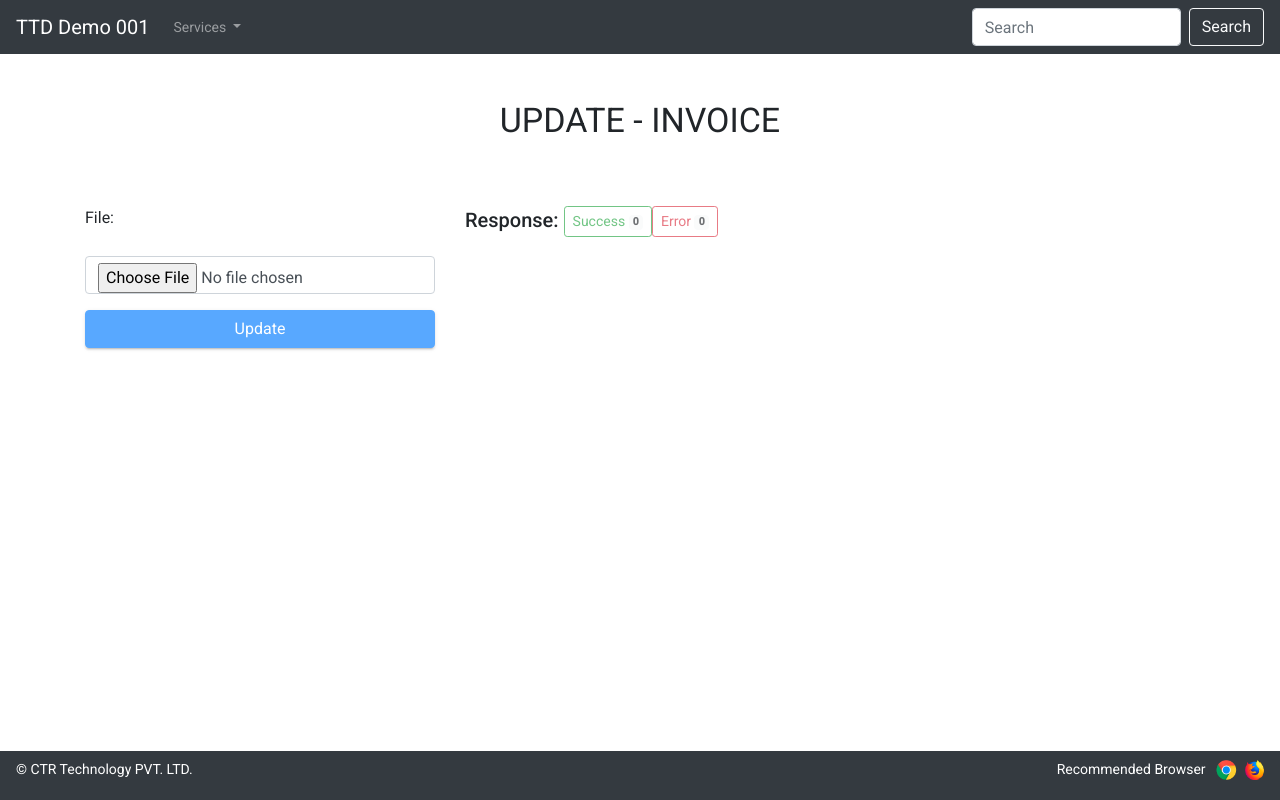
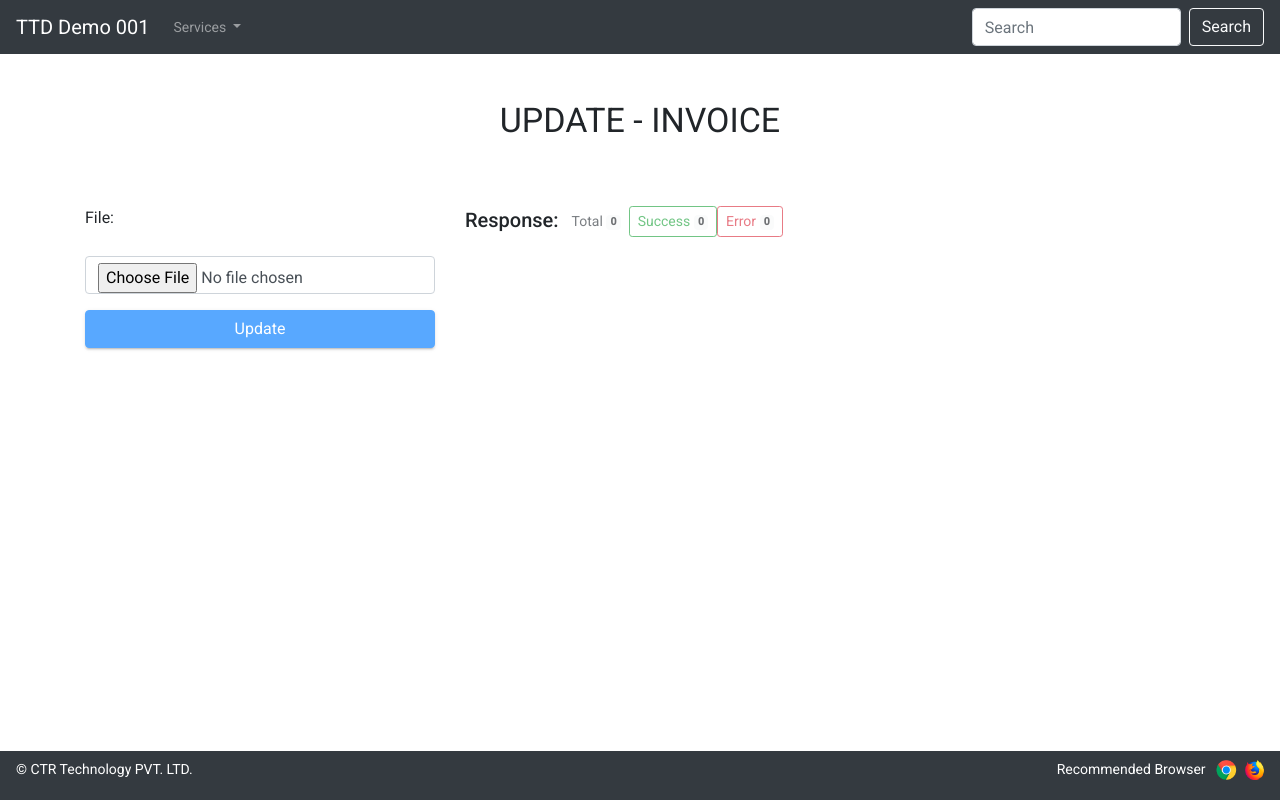
Before and after one commit to pjha-code/TTDdemo001-ng, an Angular app: page /invoice/updateInvoice in a window 1280 px wide. Built offline with nearby package versions, Linux system fonts and the light colour scheme.

Commit message:
update for patch invoice status

```diff
--- a/src/app/invoice/patch-invoice/patch-invoice.component.html
+++ b/src/app/invoice/patch-invoice/patch-invoice.component.html
@@ -57,6 +57,11 @@
         <div class="col-sm-12 col-lg-8">
             <h3 class="mat-h2 mat-title">
                 Response:
+                <button type="button" class="btn btn-sm btn-outline-dark" disabled style="border: white;">
+                    Total <span class="badge badge-light">{{invalidRecorList.length+validRecorList.length}}</span>
+                    <span class="sr-only">unread messages</span>
+                </button>
+
                 <button type="button" class="btn btn-sm btn-outline-success" [disabled]="validRecorList.length==0"
                     (click)="toggleTable('s')">
                     Success <span class="badge badge-light">{{validRecorList.length}}</span>
@@ -67,6 +72,7 @@
                     Error <span class="badge badge-light">{{invalidRecorList.length}}</span>
                     <span class="sr-only">unread messages</span>
                 </button>
+
 
             </h3>
 
```
